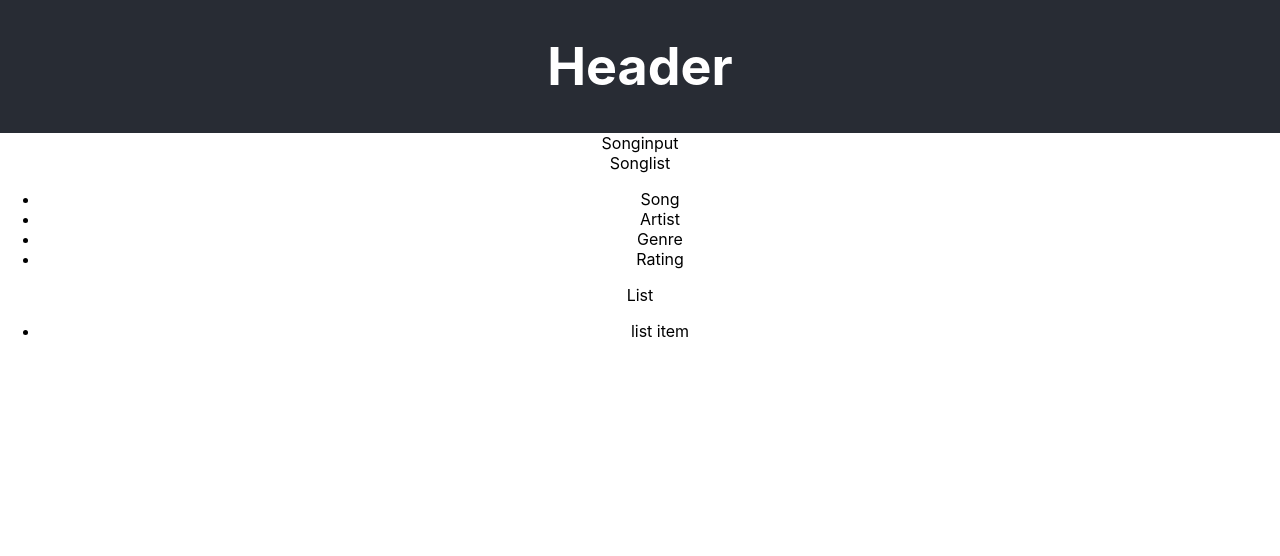
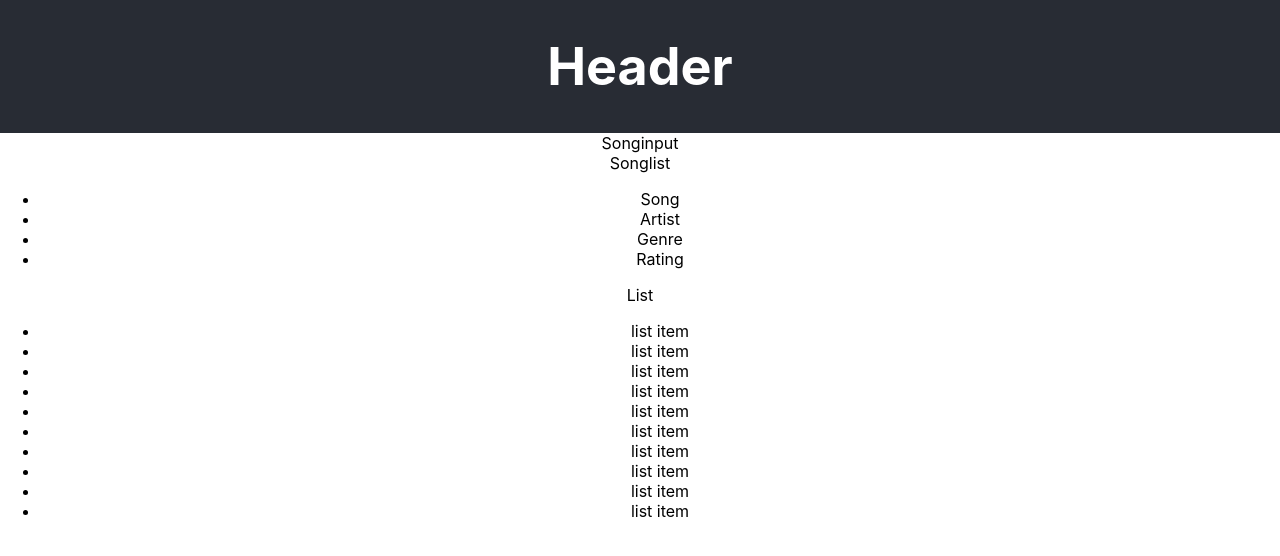
Before and after one commit to MMRijnsburger/Project-React-Lil-Playlist, a React (Create React App) app: page / in a window 1280 px wide. Shown: the top 556 px of the page. Built offline with nearby package versions, Linux system fonts and the light colour scheme.

Commit message:
add map items prop to ListItem components

```diff
--- a/src/components/List/List.js
+++ b/src/components/List/List.js
@@ -3,11 +3,19 @@ import ListItem from './ListItem';
 
 class List extends React.Component {
     render() {
+        const items = this.props.items
+        const listItems = items.map(item => (
+            <ListItem
+                key={item.id}
+                item={item}
+            />
+        ))
+
         return (
             <div>
                 List
                 <ul>
-                    <ListItem />
+                    {listItems}
                 </ul>
             </div>
         )
```
